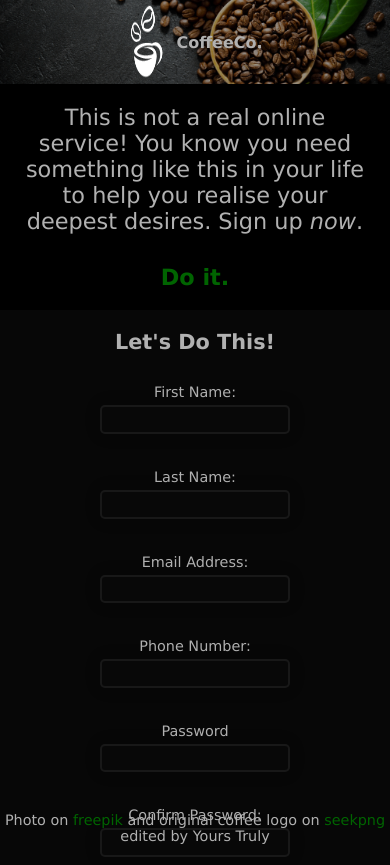
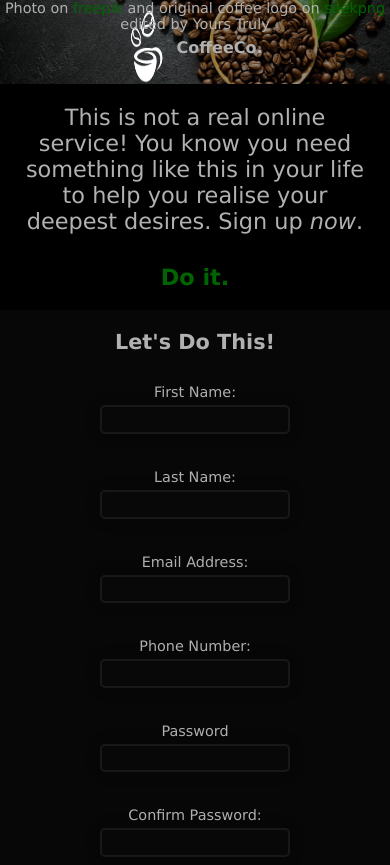
Before and after one commit to SomeCoolName1/SignUpForm, a plain HTML site: page index.html in a window 390 px wide. Shown: the top 865 px of the page. Drawn offline with Linux system fonts and the light colour scheme; files whose address does not match are found by name.

Commit message:
positioned footer to top

```diff
--- a/Style/style.css
+++ b/Style/style.css
@@ -206,6 +206,7 @@ button[type="submit"]:active {
     height: 10vh;
     gap: 10px;
     padding: 10px;
+    padding-top: 20px;
   }
 
   .logoText {
@@ -220,7 +221,7 @@ button[type="submit"]:active {
 
   .credit {
     position: absolute;
-    bottom: 0;
+    top: 0;
     width: 100%;
     text-align: center;
   }
```
